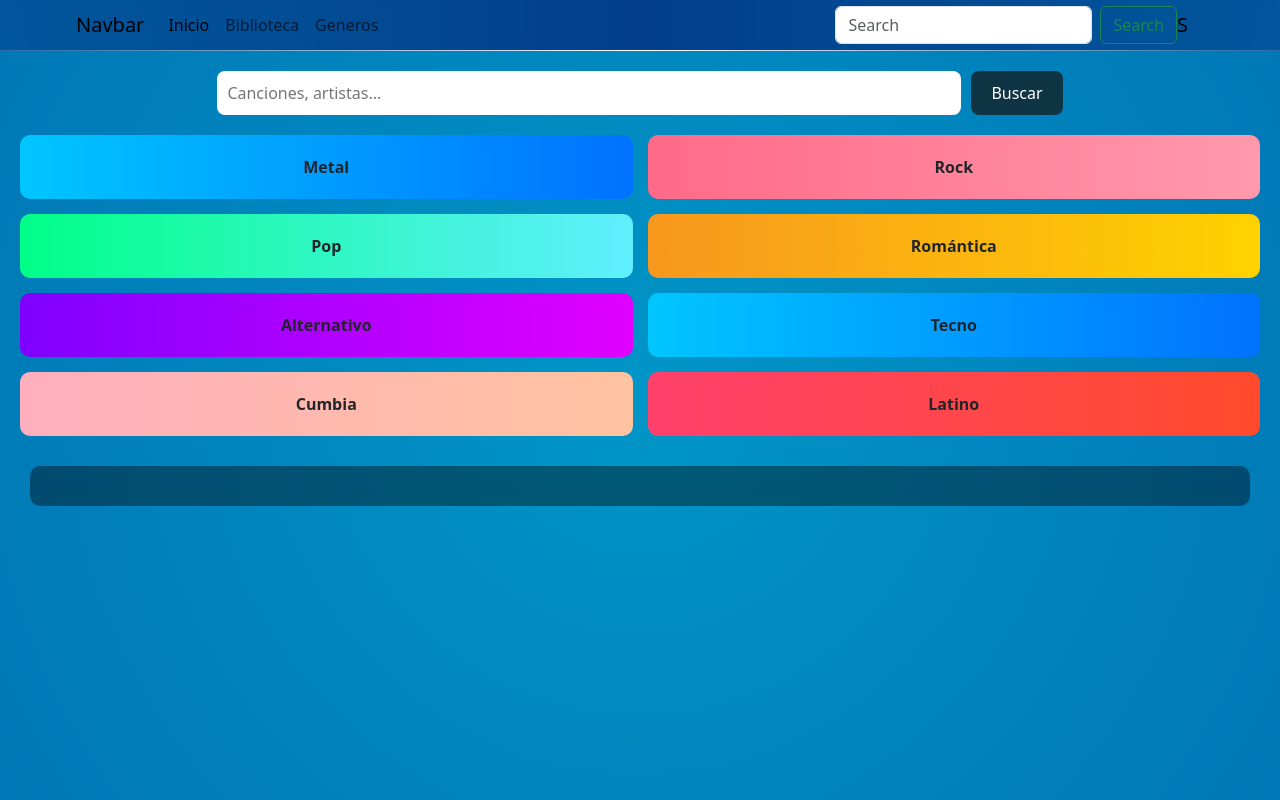
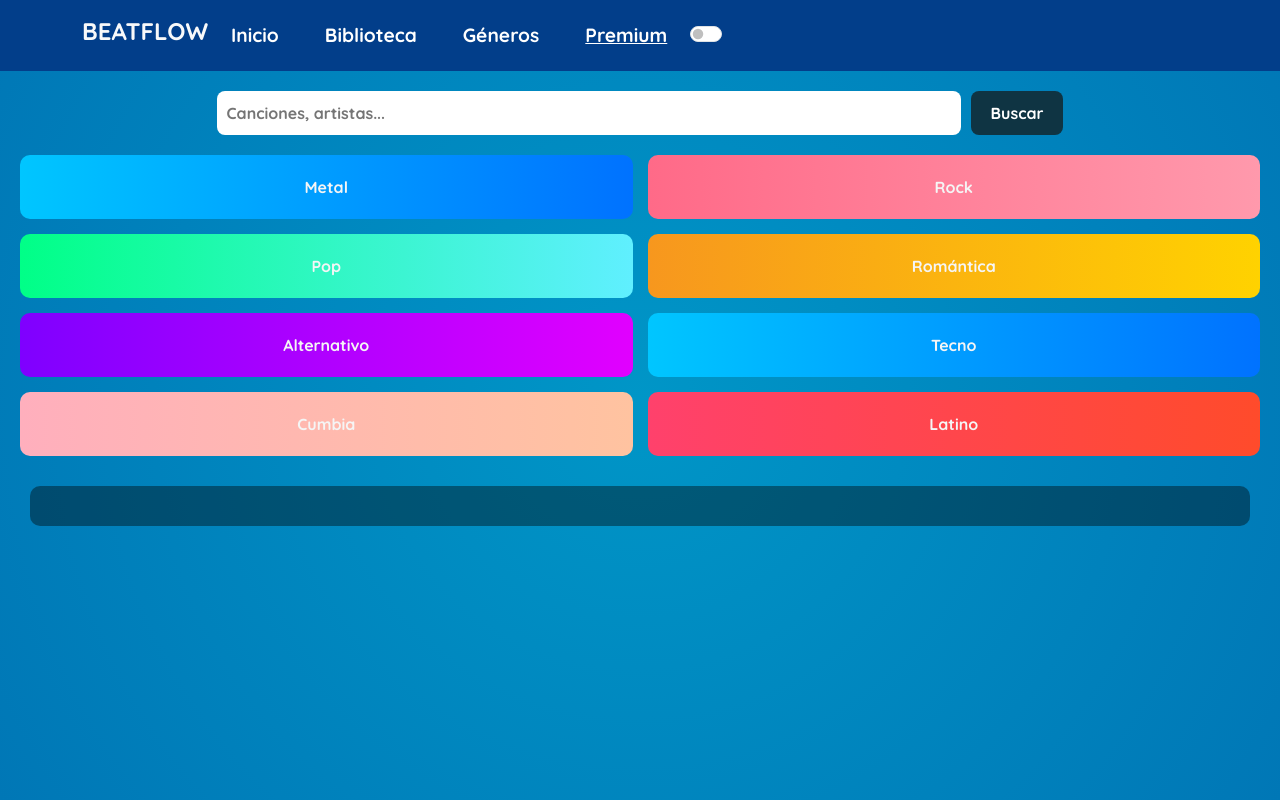
Before and after one commit to August099/beatflow, a plain HTML site: page pages/pag3.html in a window 1280 px wide. Drawn offline with nearby package versions, Linux system fonts and the light colour scheme.

Commit message:
codigo ternibado

```diff
--- a/css/pag2.css
+++ b/css/pag2.css
@@ -11,6 +11,10 @@
   --color-oscuro: #023E8A;
   --color-fuerte: #03045E;
   --color-fuente: whitesmoke;
+}
+
+* {
+    font-family: 'Quicksand';
 }
 
 html, body {
@@ -65,7 +69,7 @@ p {
 .ordenar {
     width: 100px;
     height: 2rem;
-    background: var(--color-medio);
+    background: var(--color-semiclaro);
     border-radius: 10px;
     border: 2px solid var(--color-oscuro);
     color: var(--color-fuente);
--- a/css/pag3.css
+++ b/css/pag3.css
@@ -1,20 +1,64 @@
+@font-face {
+  font-family: 'Quicksand';
+  src: url('../assets/fonts/Quicksand-Bold.ttf') format('truetype');
+}
+
+:root {
+  --gradiente-fondo: radial-gradient(circle,rgba(0, 150, 199, 1) 0%, rgba(0, 119, 182, 1) 100%);
+  --color-claro: #00B4D8;
+  --color-semiclaro: #0096C7;
+  --color-medio: #0077B6;
+  --color-oscuro: #023E8A;
+  --color-fuerte: #03045E;
+  --color-fuente: whitesmoke;
+}
+
+* {
+    font-family: 'Quicksand';
+    color: var(--color-fuente);
+}
+
 body {
   position: relative;
   width: 100%;
   min-width: 100%;
   height: 100vh;
-  background: #0096C7;
-  background: radial-gradient(circle,rgba(0, 150, 199, 1) 0%, rgba(0, 119, 182, 1) 100%);
+  background: var(--color-semiclaro);
+  background: var(--gradiente-fondo);
 }
 
-.navbar {
-    width: 100% !important;
-    padding: 5px !important;
-    padding-inline: 5% !important;
-    background: #023E8A;
-    background: linear-gradient(90deg,rgba(2, 62, 138, 0.6) 0%, rgba(2, 62, 138, 1) 50%, rgba(2, 62, 138, 0.6) 100%);
-    border-bottom: 1px solid;
-    border-image: linear-gradient(90deg,rgba(255, 255, 255, 0.15) 0%, rgba(255, 255, 255, 1) 50%, rgba(255, 255, 255, 0.15) 100%) 1;
+/* =======================
+    NAVBAR
+   ======================= */
+nav {
+    background-color: var(--color-oscuro);
+    /* azul oscuro */
+    display: flex;
+    justify-content: center;
+    flex-wrap: wrap;
+    /* hace responsive los links */
+    padding: 10px;
+}
+
+nav .nav-link, .navbar-brand {
+    color: white !important;
+    text-decoration: none;
+    margin: 5px 15px;
+    /* espacio entre links */
+    font-weight: normal;
+    font-size: larger;
+    transition: color 0.3s;
+}
+
+nav .nav-link:hover {
+    color: #00bfff !important;
+    /* azul claro al pasar mouse */
+}
+
+nav .nav-link.active {
+    font-weight: bold;
+    text-decoration: underline;
+    /* marca el link activo */
 }
 
 
--- a/css/pag4.css
+++ b/css/pag4.css
@@ -1,9 +1,30 @@
+@font-face {
+    font-family: 'Quicksand';
+    src: url('../assets/fonts/Quicksand-Bold.ttf') format('truetype');
+}
+
+* {
+    font-family: 'Quicksand';
+}
+
+:root {
+    --gradiente-fondo: radial-gradient(circle, rgba(0, 150, 199, 1) 0%, rgba(0, 119, 182, 1) 100%);
+    --color-claro: #00B4D8;
+    --color-semiclaro: #0096C7;
+    --color-medio: #0077B6;
+    --color-oscuro: #023E8A;
+    --color-fuerte: #03045E;
+    --color-fuente: whitesmoke;
+}
+
 body {
     margin: 0;
     font-family: Arial, sans-serif;
     background: linear-gradient(to bottom, #2c5364, #203a43, #0f2027);
     /* fondo degradado */
     color: #f5f5f5;
+    background: var(--color-semiclaro);
+    background: var(--gradiente-fondo);
 }
 
 /* =======================
--- a/css/styles.css
+++ b/css/styles.css
@@ -11,6 +11,10 @@
   --color-oscuro: #023E8A;
   --color-fuerte: #03045E;
   --color-fuente: whitesmoke;
+}
+
+* {
+    font-family: 'Quicksand';
 }
 
 body {
@@ -58,14 +62,12 @@ nav .nav-link.active {
 
 .titulo {
   color: var(--color-fuente);
-  font-family: Quicksand;
   font-size: 3rem;
   padding-left: 0 !important;
 }
 
 .sub-titulo {
   color: var(--color-fuente);
-  font-family: Quicksand;
 }
 
 .imagen-artista {
--- a/js/modos.js
+++ b/js/modos.js
@@ -1,8 +1,23 @@
 document.addEventListener('DOMContentLoaded', () => {
+    const usuario = JSON.parse(localStorage.getItem('usuario'))
+
     const switchModo = document.getElementById('flexSwitchCheckDefault')
+
+    if (usuario.modo === 'oscuro') {
+        switchModo.checked = true
+
+        document.documentElement.style.setProperty('--gradiente-fondo', 'radial-gradient(circle,rgba(65, 90, 119, 1) 0%, rgba(65, 90, 119, 1) 100%)')
+        document.documentElement.style.setProperty('--color-claro', '#778DA9')
+        document.documentElement.style.setProperty('--color-semiclaro', '#415A77')
+        document.documentElement.style.setProperty('--color-medio', '#1B263B')
+        document.documentElement.style.setProperty('--color-oscuro', '#0D1B2A')
+        document.documentElement.style.setProperty('--color-fuerte', '#E0E1DD')
+    }
 
     switchModo.addEventListener('change', () => {
         if (switchModo.checked === true) {
+            usuario.modo = 'oscuro'
+
             document.documentElement.style.setProperty('--gradiente-fondo', 'radial-gradient(circle,rgba(65, 90, 119, 1) 0%, rgba(65, 90, 119, 1) 100%)')
             document.documentElement.style.setProperty('--color-claro', '#778DA9')
             document.documentElement.style.setProperty('--color-semiclaro', '#415A77')
@@ -10,6 +25,8 @@ document.addEventListener('DOMContentLoaded', () => {
             document.documentElement.style.setProperty('--color-oscuro', '#0D1B2A')
             document.documentElement.style.setProperty('--color-fuerte', '#E0E1DD')
         } else {
+            usuario.modo = 'claro'
+
             document.documentElement.style.setProperty('--gradiente-fondo', 'radial-gradient(circle,rgba(0, 150, 199, 1) 0%, rgba(0, 119, 182, 1) 100%)')
             document.documentElement.style.setProperty('--color-claro', '#00B4D8')
             document.documentElement.style.setProperty('--color-semiclaro', '#0096C7')
@@ -17,5 +34,7 @@ document.addEventListener('DOMContentLoaded', () => {
             document.documentElement.style.setProperty('--color-oscuro', '#023E8A')
             document.documentElement.style.setProperty('--color-fuerte', '#03045E')
         }
+
+        localStorage.setItem('usuario', JSON.stringify(usuario))
     })
 })
--- a/pages/pag3.html
+++ b/pages/pag3.html
@@ -9,33 +9,38 @@
     <link href="https://cdn.jsdelivr.net/npm/bootstrap@5.3.8/dist/css/bootstrap.min.css" rel="stylesheet" integrity="sha384-sRIl4kxILFvY47J16cr9ZwB07vP4J8+LH7qKQnuqkuIAvNWLzeN8tE5YBujZqJLB" crossorigin="anonymous">
     <script src="https://cdn.jsdelivr.net/npm/bootstrap@5.3.8/dist/js/bootstrap.bundle.min.js" integrity="sha384-FKyoEForCGlyvwx9Hj09JcYn3nv7wiPVlz7YYwJrWVcXK/BmnVDxM+D2scQbITxI" crossorigin="anonymous"></script>
     <link rel="stylesheet" href="https://cdn.jsdelivr.net/npm/bootstrap-icons@1.11.3/font/bootstrap-icons.min.css">
+    <script src="../js/modos.js"></script>
 </head>
 
 <body class="container m-0 p-0">
     <header>
         <nav class="navbar navbar-expand-sm">
-            <div class="container-fluid">
-                <a class="navbar-brand" href="#">Navbar</a>
-                <button class="navbar-toggler" type="button" data-bs-toggle="collapse" data-bs-target="#navbarSupportedContent" aria-controls="navbarSupportedContent" aria-expanded="false" aria-label="Toggle navigation">
-                <span class="navbar-toggler-icon"></span>
+            <div class="container">
+                <h4 class="text-light">BEATFLOW</h4>
+                <button class="navbar-toggler" type="button" data-bs-toggle="collapse" data-bs-target="#navbarNav">
+                    <span class="navbar-toggler-icon"></span>
                 </button>
-                <div class="collapse navbar-collapse" id="navbarSupportedContent">
-                    <ul class="navbar-nav me-auto mb-2 mb-lg-0">
+
+                <div class="collapse navbar-collapse" id="navbarNav">
+                    <ul class="navbar-nav">
                         <li class="nav-item">
-                            <a class="nav-link active" aria-current="page" href="#">Inicio</a>
+                            <a class="nav-link" href="../index.html">Inicio</a> <!-- mod -->
                         </li>
                         <li class="nav-item">
-                            <a class="nav-link" href="#">Biblioteca</a>
+                            <a class="nav-link" href="./pag2.html">Biblioteca</a>
                         </li>
-                        <li class="nav-item dropdown">
-                            <a class="nav-link" href="#">Generos</a>
+                        <li class="nav-item">
+                            <a class="nav-link" href="./pag3.html">Géneros</a>
+                        </li>
+                        <li class="nav-item">
+                            <a class="nav-link active" href="./pag4.html">Premium</a>
+                        </li>
+                        <li class="nav-item align-content-center">
+                            <div class="form-check form-switch">
+                                <input class="form-check-input" type="checkbox" id="flexSwitchCheckDefault">
+                            </div>
                         </li>
                     </ul>
-                    <form class="d-flex" role="search">
-                        <input class="form-control me-2" type="search" placeholder="Search" aria-label="Search"/>
-                        <button class="btn btn-outline-success" type="submit">Search</button>
-                    </form>
-                    <a class="navbar-brand" href="#">S</a>
                 </div>
             </div>
         </nav>
```
Also changed, not shown: index.html (+1 -1 lines), js/data.json (+13 -46 lines), pages/pag2.html (+6 -0 lines), pages/pag4.html (+15 -6 lines).
